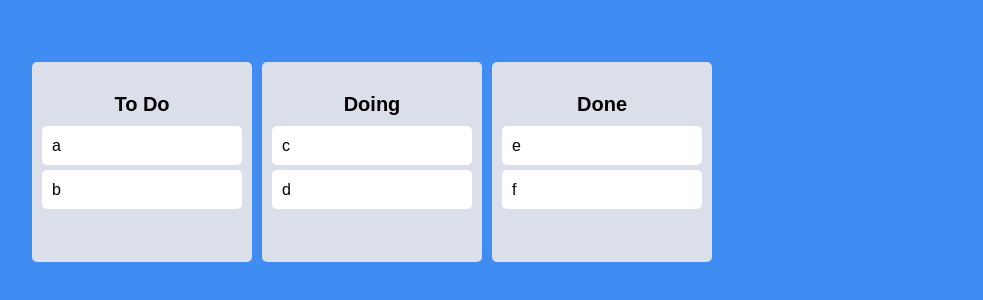
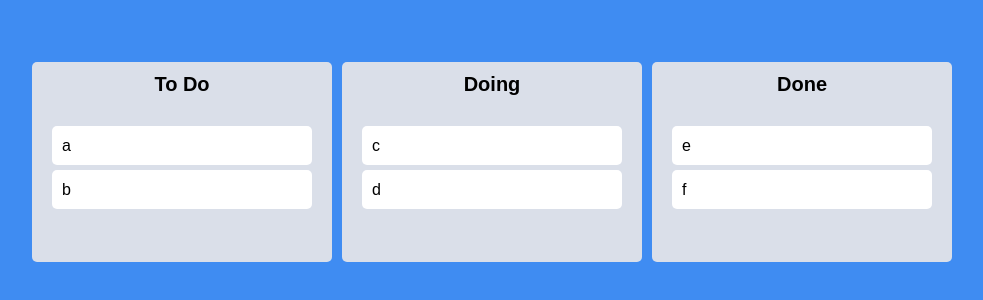
Before and after one commit to Flen-E/trello-clone, a React (Create React App) app: page / in a window 1280 px wide. Shown: the part 246-546 px from the top of the page, without its empty margins (268-1251 px from the left). Built offline with nearby package versions, Linux system fonts and the light colour scheme.

Commit message:
update Board

```diff
--- a/src/Components/Board.tsx
+++ b/src/Components/Board.tsx
@@ -3,11 +3,13 @@ import DragabbleCard from "./DragabbleCard";
 import { styled } from "styled-components";
 
 const Wrapper = styled.div`
-  padding: 20px 10px;
-  padding-top: 30px;
+  width: 300px;
+  padding-top: 10px;
   background-color: ${(props) => props.theme.boardColor};
   border-radius: 5px;
   min-height: 200px;
+  display : flex;
+  flex-direction: column;
 `;
 
 const Title = styled.div`
@@ -15,7 +17,19 @@ const Title = styled.div`
     font-weight : 600;
     margin-bottom : 10px;
     font-size : 20px;
-`
+`;
+
+interface IAreaProps {
+  isDraggingFromThis :boolean;
+  isDraggingOver : boolean
+}
+
+const Area = styled.div<IAreaProps>`
+  background-color: ${props => props.isDraggingOver ? "#dfe6e9": props.isDraggingFromThis ? "#b2bec3" : "transparent"};
+  flex-grow : 1;
+  transition : background-color .3s ease-in-out;
+  padding: 20px;
+`;
 
 interface IBoardProps {
   toDos: string[];
@@ -27,13 +41,13 @@ function Board({ toDos, boardId }: IBoardProps) {
     <Wrapper>
       <Title>{boardId}</Title>
       <Droppable droppableId={boardId}>
-        {(magic) => (
-          <div ref={magic.innerRef} {...magic.droppableProps}>
+        {(magic,info) => (
+          <Area isDraggingOver={info.isDraggingOver} isDraggingFromThis={Boolean(info.draggingFromThisWith)} ref={magic.innerRef} {...magic.droppableProps}>
             {toDos.map((toDo, index) => (
               <DragabbleCard key={toDo} index={index} toDo={toDo} />
             ))}
             {magic.placeholder}
-          </div>
+          </Area>
         )}
       </Droppable>
     </Wrapper>
--- a/src/Components/DragabbleCard.tsx
+++ b/src/Components/DragabbleCard.tsx
@@ -2,11 +2,12 @@ import React from "react";
 import { Draggable } from "react-beautiful-dnd";
 import { styled } from "styled-components";
 
-const Card = styled.div`
+const Card = styled.div<{isDragging: boolean}>`
   border-radius: 5px;
   padding: 10px 10px;
-  background-color: ${(props) => props.theme.cardColor};
+  background-color: ${(props) => props.isDragging ? "#74b9ff" : props.theme.cardColor};
   margin-bottom: 5px;
+  box-shadow : ${(props) => props.isDragging ? "0px 2px 5px rgba(0,0,0,0.5)": "none"}
 `;
 
 interface IDragabbleCardProps {
@@ -17,8 +18,9 @@ interface IDragabbleCardProps {
 function DragabbleCard({toDo,index} : IDragabbleCardProps) {
   return (
     <Draggable key={toDo} draggableId={toDo} index={index}>
-      {(magic) => (
+      {(magic, snapshot) => (
         <Card
+          isDragging={snapshot.isDragging}
           ref={magic.innerRef}
           {...magic.draggableProps}
           {...magic.dragHandleProps}
```
